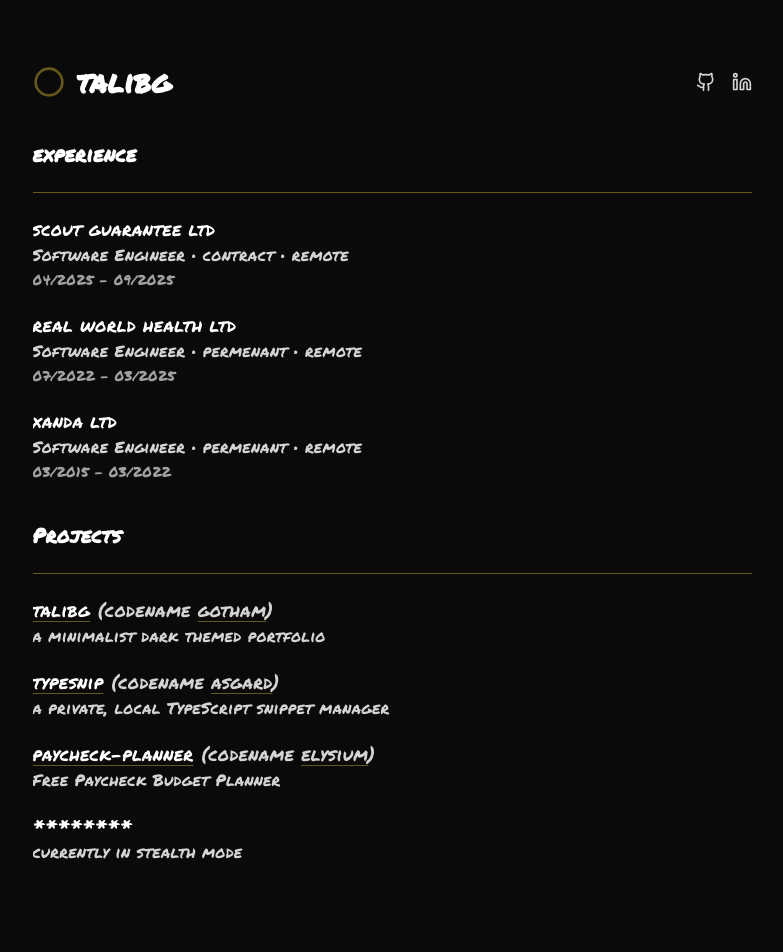
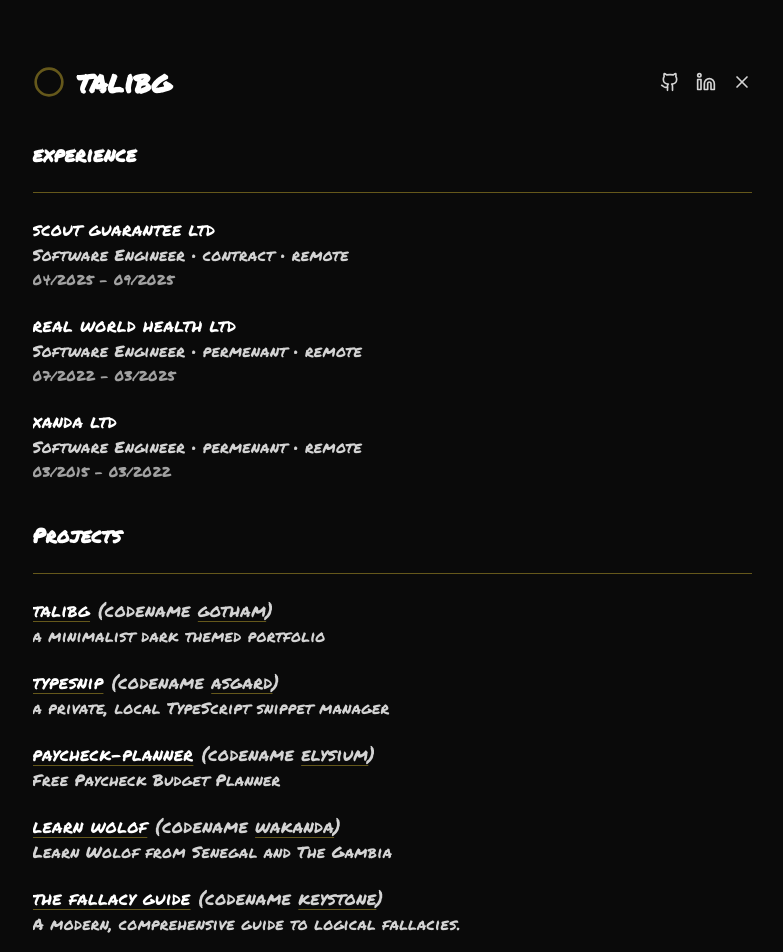
Before and after one commit to talibg/gotham, a Next.js app: page / in a window 1280 px wide. Shown: the top 952 px of the page, without its empty margins (248-1031 px from the left). Before the commit the page ends 926 px from the top, so only its background shows below. Built offline with nearby package versions, Linux system fonts and the light colour scheme.

Commit message:
update projects, add x link

```diff
--- a/components/header/HeaderSection.tsx
+++ b/components/header/HeaderSection.tsx
@@ -1,4 +1,4 @@
-import { Github, Linkedin } from 'lucide-react'
+import { Github, Linkedin, X } from 'lucide-react'
 import header from '@/data/header.json'
 
 export default function HeaderSection() {
@@ -28,7 +28,7 @@ export default function HeaderSection() {
             <nav className="flex items-center gap-4 text-neutral-300">
                 {h.links.map((l) => {
                     const label = (l.label || '').toLowerCase()
-                    const Icon = label === 'github' ? Github : label === 'linkedin' ? Linkedin : null
+                    const Icon = label === 'github' ? Github : label === 'linkedin' ? Linkedin : X
                     return (
                         <a
                             aria-label={l.label}
--- a/data/header.json
+++ b/data/header.json
@@ -1,7 +1,17 @@
 {
     "name": "talibg",
     "links": [
-        { "label": "github", "href": "https://github.com/talibg" },
-        { "label": "linkedin", "href": "https://www.linkedin.com/in/talibguyani" }
+        {
+            "label": "github",
+            "href": "https://github.com/talibg"
+        },
+        {
+            "label": "linkedin",
+            "href": "https://www.linkedin.com/in/talibguyani"
+        },
+        {
+            "label": "x",
+            "href": "https://www.x.com/talibguyani"
+        }
     ]
 }
--- a/data/projects.json
+++ b/data/projects.json
@@ -20,5 +20,18 @@
         "codename": "elysium",
         "codeHref": "https://github.com/talibg/elysium"
     },
-    { "name": "********", "desc": "currently in stealth mode" }
+    {
+        "name": "learn wolof",
+        "desc": "Learn Wolof from Senegal and The Gambia",
+        "href": "https://learnwolof.com",
+        "codename": "wakanda",
+        "codeHref": "https://github.com/talibg/wakanda"
+    },
+    {
+        "name": "the fallacy guide",
+        "desc": "A modern, comprehensive guide to logical fallacies.",
+        "href": "https://fallacyguide.com",
+        "codename": "keystone",
+        "codeHref": "https://github.com/talibg/keystone"
+    }
 ]
```
Also changed, not shown: 1 other file (tests, documents, lock files or other folders).
